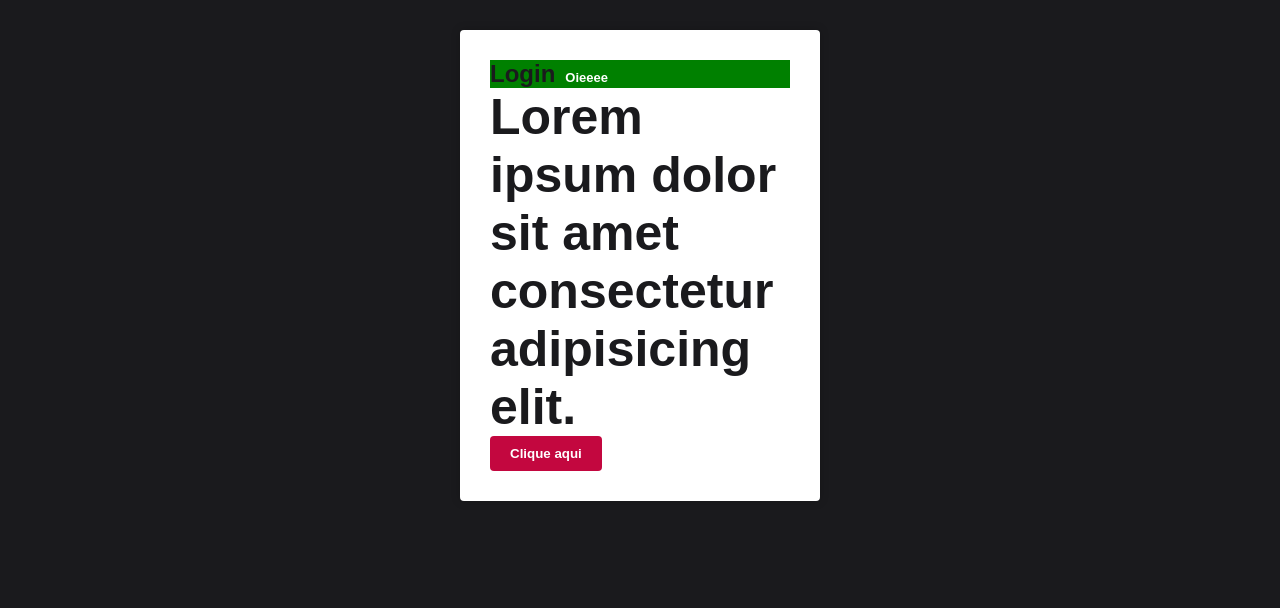
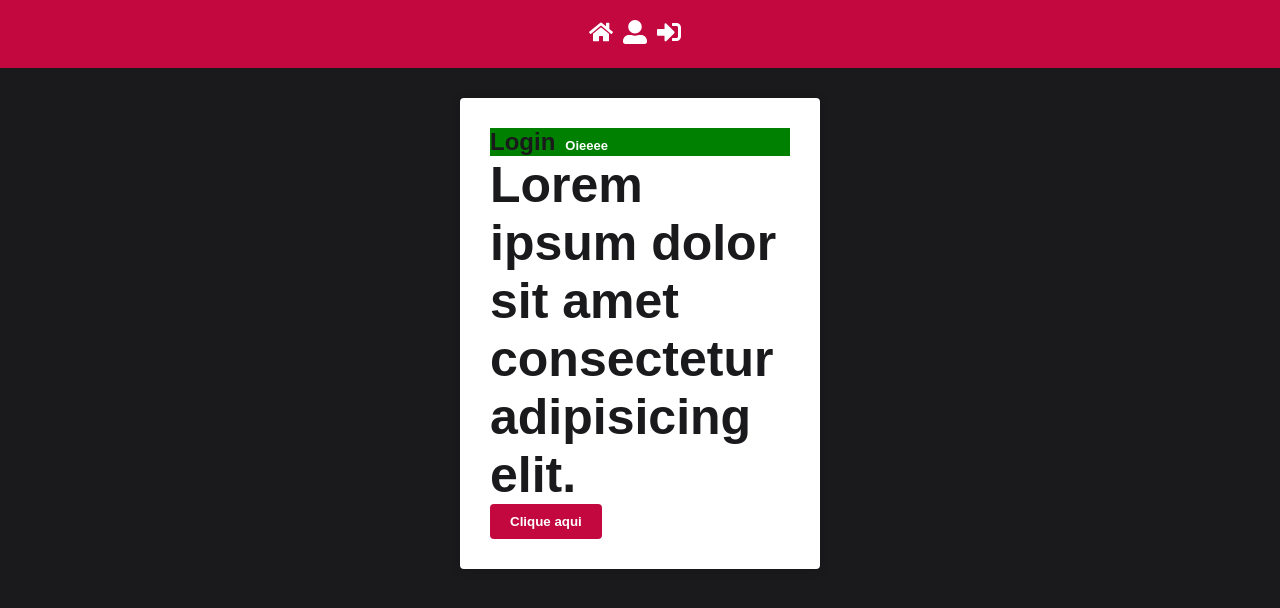
Before and after one commit to GuilhermeHenrii/React-Base, a React (Create React App) app: page / in a window 1280 px wide. Shown: the top 608 px of the page. Built offline with nearby package versions, Linux system fonts and the light colour scheme.

Commit message:
estilzando-header

```diff
--- a/package.json
+++ b/package.json
@@ -8,6 +8,7 @@
     "@testing-library/user-event": "^13.5.0",
     "react": "^18.2.0",
     "react-dom": "^18.2.0",
+    "react-icons": "^4.11.0",
     "react-scripts": "5.0.1",
     "styled-components": "^6.1.0",
     "web-vitals": "^2.1.4"
--- a/src/App.js
+++ b/src/App.js
@@ -1,10 +1,12 @@
 import React from 'react';
 import Login from './pages/login'; // não precisa chamar explicitamente o index
 import GlobalStyles from './styles/GlobalStyles'; // todos os componentes react começam com letras maiusculas
+import Header from './components/Header';
 
 function App() {
   return (
     <>
+      <Header />
       <Login />
       <GlobalStyles />
     </>
--- /dev/null
+++ b/src/components/Header/index.js
@@ -0,0 +1,20 @@
+import React from 'react';
+import { FaHome, FaSignInAlt, FaUserAlt } from 'react-icons/fa';
+
+import { Nav } from './styled';
+
+export default function Header() {
+  return (
+    <Nav>
+      <a href="ok">
+        <FaHome size={24} />
+      </a>
+      <a href="ok">
+        <FaUserAlt size={24} />
+      </a>
+      <a href="ok">
+        <FaSignInAlt size={24} />
+      </a>
+    </Nav>
+  );
+}
--- /dev/null
+++ b/src/components/Header/styled.js
@@ -0,0 +1,16 @@
+import styled from 'styled-components';
+import { primaryColor } from '../../config/colors';
+
+export const Nav = styled.nav`
+  background: ${primaryColor};
+  padding: 20px;
+  display: flex;
+  align-items: center;
+  justify-content: center;
+
+  a {
+    color: #fff;
+    margin: 0 10px 0 0;
+    font-weight: bold;
+  }
+`;
```
Also changed, not shown: 1 other file (tests, documents, lock files or other folders).
